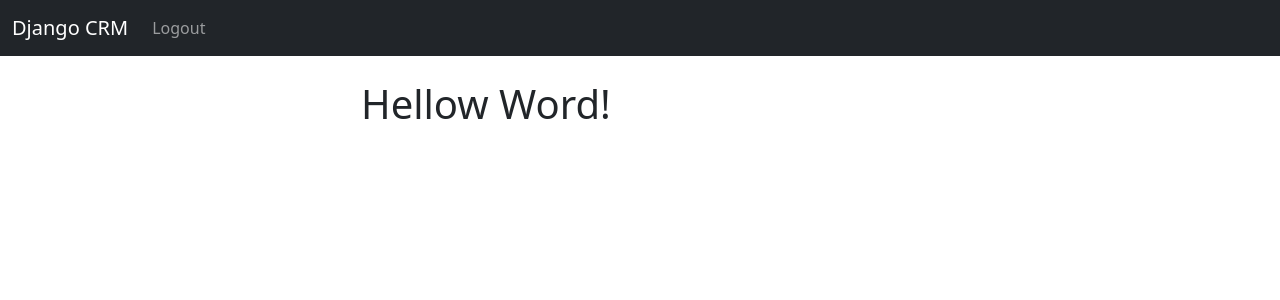
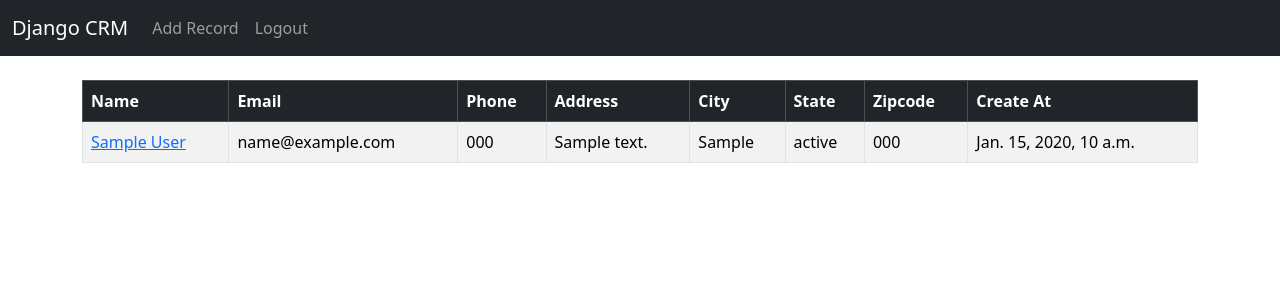
Before and after one commit to Mauricio-1979/Django_CRM, a Django app: page / in a window 1280 px wide. Shown: the top 300 px of the page. Run offline with Django 4.2, Linux system fonts and the light colour scheme; the first user in the database is signed in; tables that the repository leaves empty hold one stand-in row (Sample ...).

Commit message:
CRUD ended

```diff
--- a/website/admin.py
+++ b/website/admin.py
@@ -1,3 +1,4 @@
 from django.contrib import admin
+from .models import Record
 
-# Register your models here.
+admin.site.register(Record)
--- a/website/models.py
+++ b/website/models.py
@@ -1,3 +1,16 @@
 from django.db import models
 
-# Create your models here.
+class Record(models.Model):
+    created_at = models.DateTimeField(auto_now_add=True)
+    first_name = models.CharField(max_length=50)
+    last_name = models.CharField(max_length=50)
+    email = models.CharField(max_length=100)
+    phone = models.CharField(max_length=15)
+    address = models.CharField(max_length=100)
+    city = models.CharField(max_length=50)
+    state = models.CharField(max_length=50)
+    zipcode = models.CharField(max_length=20)
+
+
+    def __str__(self):
+        return(f"{self.first_name} {self.last_name}")
--- a/website/templates/home.html
+++ b/website/templates/home.html
@@ -1,14 +1,45 @@
   {% extends 'base.html' %}
 
   {% block content %}
-  <div class="col-md-6 offset-md-3">
+  <!-- <div class="col-md-10 offset-md-1"> -->
 
     {% if user.is_authenticated %}
 
-    <h1>Hellow Word!</h1>
 
+    <table class="table table-striped table-hover table-bordered">
+      <thead class="table-dark">
+        <tr>
+          <th scope="col">Name</th>
+          <th scope="col">Email</th>
+          <th scope="col">Phone</th>
+          <th scope="col">Address</th>
+          <th scope="col">City</th>
+          <th scope="col">State</th>
+          <th scope="col">Zipcode</th>
+          <th scope="col">Create At</th>
+        </tr>
+      </thead>
+      <tbody>
+      {% if records %}
+      {% for record in records %}
+        <tr>
+        <td><a href="{% url 'record' record.id %}">
+          {{ record.first_name }} {{ record.last_name }}</td>
+        </a>
+        <td>{{ record.email }}</td>
+        <td>{{ record.phone }}</td>
+        <td>{{ record.address }}</td>
+        <td>{{ record.city }}</td>
+        <td>{{ record.state }}</td>
+        <td>{{ record.zipcode }}</td>
+        <td>{{ record.created_at }}</td>
+      </tr>
+      {% endfor %}
+      {% endif %}
+    </tbody>
+  </table>
     {% else %}
-
+    <div class="col-md-6 offset-md-3">
     <h1>Login</h1>
     <br>
     <form method="POST" action="{% url 'home' %}">
--- a/website/templates/navbar.html
+++ b/website/templates/navbar.html
@@ -7,6 +7,9 @@
     <div class="collapse navbar-collapse" id="navbarSupportedContent">
       <ul class="navbar-nav me-auto mb-2 mb-lg-0">
         {% if user.is_authenticated %}
+        <li class="nav-item">
+          <a class="nav-link" href="{% url 'add_record' %}">Add Record</a>
+        </li>
         <li class="nav-item">
           <a class="nav-link" href="{% url 'logout' %}">Logout</a>
         </li>
--- a/website/urls.py
+++ b/website/urls.py
@@ -6,5 +6,8 @@ urlpatterns = [
     #path('login/', views.login_user, name='login'),
     path('logout/', views.logout_user, name='logout'),
     path('register/', views.register_user, name='register'),
-
+    path('record/<int:pk>', views.customer_record, name='record'),
+    path('delete_record/<int:pk>', views.delete_record, name='delete_record'),
+    path('add_record/', views.add_record, name='add_record'),
+    path('update_record/<int:pk>', views.update_record, name='update_record'),
 ]
--- a/website/views.py
+++ b/website/views.py
@@ -1,25 +1,28 @@
 from django.shortcuts import render, redirect
 from django.contrib.auth import authenticate, login, logout
 from django.contrib import messages
-from .forms import SignUpForm
+from .forms import SignUpForm, AddRecordForm
+from .models import Record
 
 # Create your views here.
 def home(request):
-    # Check to see if logging in
-    if request.method == 'POST':
-        username = request.POST['username']
-        password = request.POST['password']
-        # Authenticate
-        user = authenticate(request, username=username, password=password)
-        if user is not None:
-            login(request, user)
-            messages.success(request, "You have been Logged In!")
-            return redirect('home')
-        else:
-            messages.success(request, "There was an error Loggin In, Please try again")
-            return redirect('home')
+  records = Record.objects.all()
+
+  # Check to see if logging in
+  if request.method == 'POST':
+    username = request.POST['username']
+    password = request.POST['password']
+    # Authenticate
+    user = authenticate(request, username=username, password=password)
+    if user is not None:
+      login(request, user)
+      messages.success(request, "You have been Logged In!")
+      return redirect('home')
     else:
-      return render(request, 'home.html', {})
+      messages.success(request, "There was an error Loggin In, Please try again")
+      return redirect('home')
+  else:
+    return render(request, 'home.html', {'records':records})
 
 
 def logout_user(request):
@@ -28,19 +31,64 @@ def logout_user(request):
     return redirect('home')
 
 def register_user(request):
-    if request.method == 'POST':
-        form = SignUpForm(request.POST)
-        if form.is_valid():
-            form.save()
-            #Authenticate and login
-            username = form.cleaned_data['username']
-            password = form.cleaned_data['password1']
-            user = authenticate(username=username, password= password)
-            login(request, user)
-            messages.success(request, "You Have Successfully Registered!")
-            return redirect('home')
+  if request.method == 'POST':
+    form = SignUpForm(request.POST)
+    if form.is_valid():
+      form.save()
+      #Authenticate and login
+      username = form.cleaned_data['username']
+      password = form.cleaned_data['password1']
+      user = authenticate(username=username, password= password)
+      login(request, user)
+      messages.success(request, "You Have Successfully Registered!")
+      return redirect('home')
     else:
-        form = SignUpForm()
-        return render(request, 'register.html', {'form':form})
+      form = SignUpForm()
+      return render(request, 'register.html', {'form':form})
 
-    return render(request, 'register.html', {'form':form})
+  return render(request, 'register.html', {'form':form})
+
+def customer_record(request, pk):
+  if request.user.is_authenticated:
+    # Look up records
+    customer_record = Record.objects.get(id=pk)
+    return render(request, 'record.html', {'customer_record':customer_record})
+  else:
+    messages.success(request, "You Must Be Logged In To View That Page...")
+    return redirect('home')
+
+def delete_record(request, pk):
+  if request.user.is_authenticated:
+    delete_it = Record.objects.get(id=pk)
+    delete_it.delete()
+    messages.success(request, "Record Deleted Successfully")
+    return redirect('home')
+  else:
+    messages.success(request, "You Must Be Logged In To Do That... ")
+    return redirect('home')
+
+def add_record(request):
+  form = AddRecordForm(request.POST or None)
+  if request.user.is_authenticated:
+    if request.method == "POST":
+      if form.is_valid():
+        add_record = form.save()
+        messages.success(request, "Record Added...")
+        return redirect('home')
+    return render(request, 'add_record.html', {'form':form})
+  else:
+    messages.success(request, "You Must Be Logged In To Do That... ")
+    return redirect('home')
+
+def update_record(request, pk):
+  if request.user.is_authenticated:
+    current_record = Record.objects.get(id=pk)
+    form = AddRecordForm(request.POST or None, instance=current_record)
+    if form.is_valid():
+      form.save()
+      messages.success(request, "Record Has been Updated!")
+      return redirect('home')
+    return render(request, 'update_record.html', {'form': form})
+  else:
+    messages.success(request, "You Must Be Logged In...")
+    return redirect('home')
```
Also changed, not shown: website/forms.py (+18 -1 lines), website/templates/add_record.html (added, +19 -0 lines), website/templates/record.html (added, +41 -0 lines), website/templates/update_record.html (added, +18 -0 lines), website/migrations/0001_initial.py (added).
